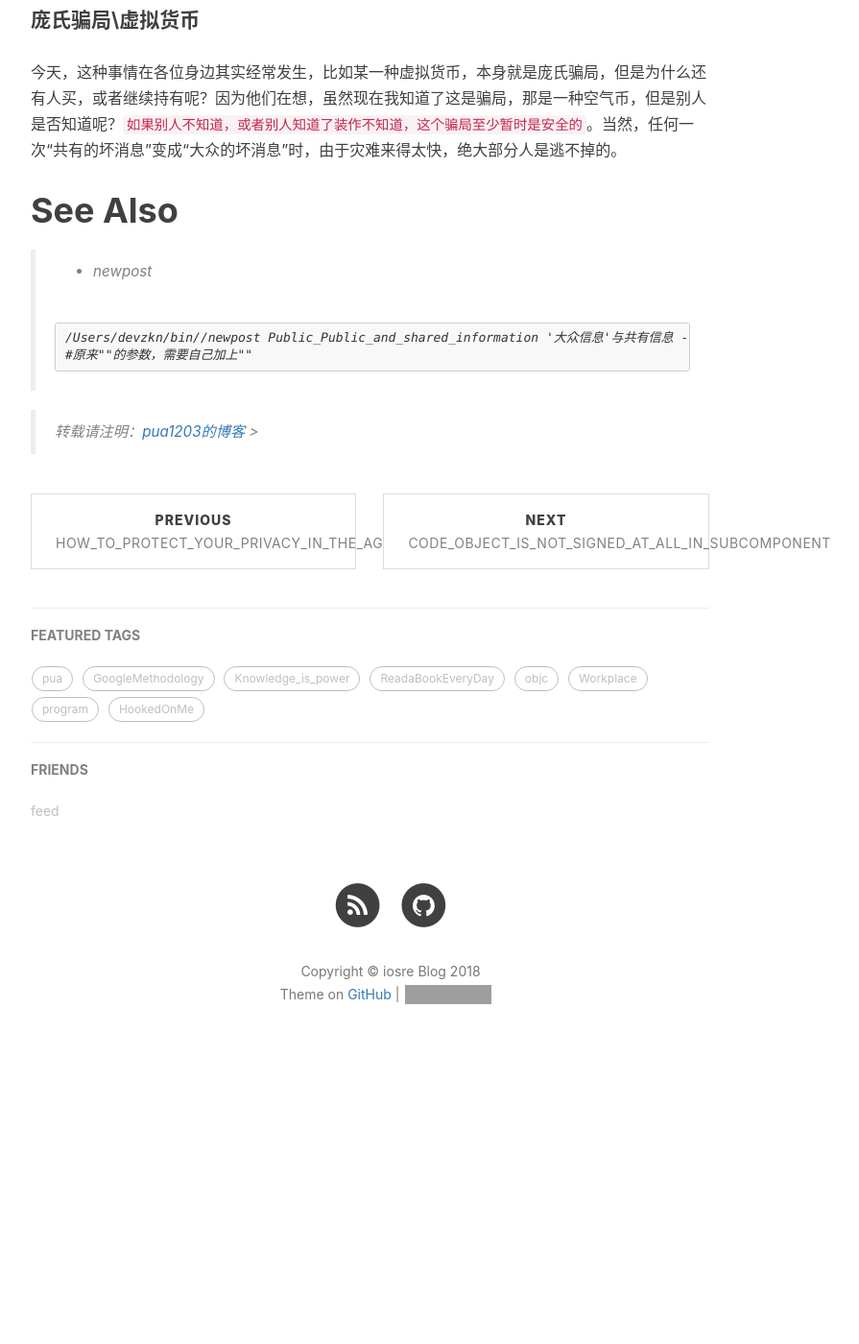
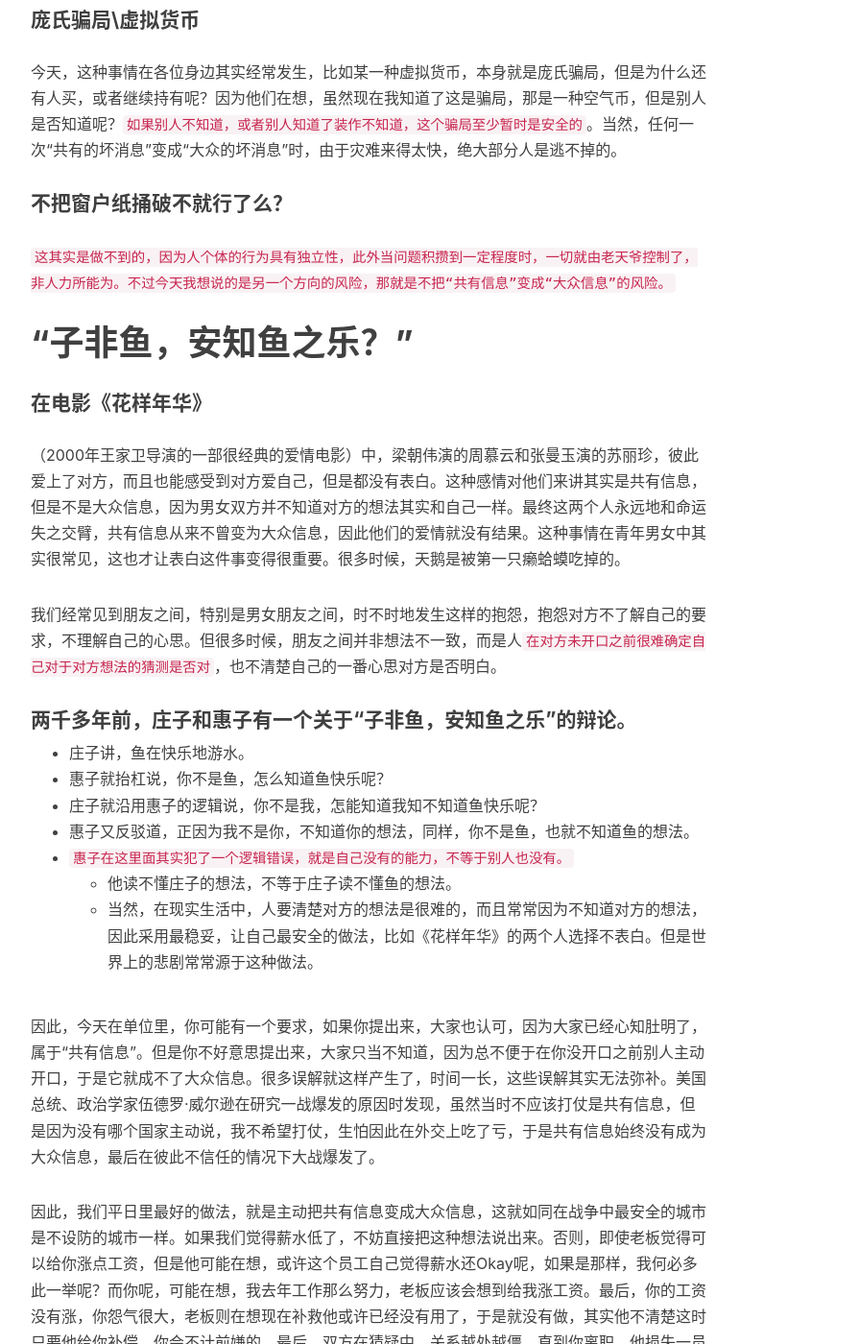
Before and after one commit to pua1203/pua1203.github.io, a Jekyll site: the page built from _posts/GoogleMethodology/2018-10-18-Public_Public_and_shared_information.md, in a window 1280 px wide and 1400 px high, scrolled down 1465 px. Shown: the whole window at 96% size, without its empty margins (233-1128 px from the left). Built offline with Jekyll 4.4.1, drawn with Linux system fonts in a browser that asks for light colours; nearby versions of some CDN libraries; our own code applies the rules of GitHub Pages for plain Markdown files; comment, search, counter and statistics services are not loaded; before the commit the page ends 2605 px from its top, so only the background shows below that; some of the changed text lies outside the part shown; grey boxes are pictures that could not be loaded.

Commit message:
惠子在这里面其实犯了一个逻辑错误，就是自己没有的能力，不等于别人也没有。

```diff
--- a/_posts/GoogleMethodology/2018-10-18-Public_Public_and_shared_information.md
+++ b/_posts/GoogleMethodology/2018-10-18-Public_Public_and_shared_information.md
@@ -62,6 +62,52 @@ subtitle: '大众信息'与共有信息,从“共有信息”到“大众信息
 
 
 
+#### 不把窗户纸捅破不就行了么？
+
+
+
+`这其实是做不到的，因为人个体的行为具有独立性，此外当问题积攒到一定程度时，一切就由老天爷控制了，非人力所能为。不过今天我想说的是另一个方向的风险，那就是不把“共有信息”变成“大众信息”的风险。`
+
+
+
+
+
+
+
+# “子非鱼，安知鱼之乐？”
+
+#### 在电影《花样年华》
+
+（2000年王家卫导演的一部很经典的爱情电影）中，梁朝伟演的周慕云和张曼玉演的苏丽珍，彼此爱上了对方，而且也能感受到对方爱自己，但是都没有表白。这种感情对他们来讲其实是共有信息，但是不是大众信息，因为男女双方并不知道对方的想法其实和自己一样。最终这两个人永远地和命运失之交臂，共有信息从来不曾变为大众信息，因此他们的爱情就没有结果。这种事情在青年男女中其实很常见，这也才让表白这件事变得很重要。很多时候，天鹅是被第一只癞蛤蟆吃掉的。
+
+
+
+我们经常见到朋友之间，特别是男女朋友之间，时不时地发生这样的抱怨，抱怨对方不了解自己的要求，不理解自己的心思。但很多时候，朋友之间并非想法不一致，而是人`在对方未开口之前很难确定自己对于对方想法的猜测是否对`，也不清楚自己的一番心思对方是否明白。
+
+
+
+
+
+
+
+
+
+#### 两千多年前，庄子和惠子有一个关于“子非鱼，安知鱼之乐”的辩论。
+
+
+
+* 庄子讲，鱼在快乐地游水。
+* 惠子就抬杠说，你不是鱼，怎么知道鱼快乐呢？
+* 庄子就沿用惠子的逻辑说，你不是我，怎能知道我知不知道鱼快乐呢？
+* 惠子又反驳道，正因为我不是你，不知道你的想法，同样，你不是鱼，也就不知道鱼的想法。
+* `惠子在这里面其实犯了一个逻辑错误，就是自己没有的能力，不等于别人也没有。`
+  * 他读不懂庄子的想法，不等于庄子读不懂鱼的想法。
+  * 当然，在现实生活中，人要清楚对方的想法是很难的，而且常常因为不知道对方的想法，因此采用最稳妥，让自己最安全的做法，比如《花样年华》的两个人选择不表白。但是世界上的悲剧常常源于这种做法。
+
+因此，今天在单位里，你可能有一个要求，如果你提出来，大家也认可，因为大家已经心知肚明了，属于“共有信息”。但是你不好意思提出来，大家只当不知道，因为总不便于在你没开口之前别人主动开口，于是它就成不了大众信息。很多误解就这样产生了，时间一长，这些误解其实无法弥补。美国总统、政治学家伍德罗·威尔逊在研究一战爆发的原因时发现，虽然当时不应该打仗是共有信息，但是因为没有哪个国家主动说，我不希望打仗，生怕因此在外交上吃了亏，于是共有信息始终没有成为大众信息，最后在彼此不信任的情况下大战爆发了。
+
+因此，我们平日里最好的做法，就是主动把共有信息变成大众信息，这就如同在战争中最安全的城市是不设防的城市一样。如果我们觉得薪水低了，不妨直接把这种想法说出来。否则，即使老板觉得可以给你涨点工资，但是他可能在想，或许这个员工自己觉得薪水还Okay呢，如果是那样，我何必多此一举呢？而你呢，可能在想，我去年工作那么努力，老板应该会想到给我涨工资。最后，你的工资没有涨，你怨气很大，老板则在想现在补救他或许已经没有用了，于是就没有做，其实他不清楚这时只要他给你补偿，你会不计前嫌的。最后，双方在猜疑中，关系越处越僵，直到你离职，他损失一员大将为止。
+
 
 
 
```
